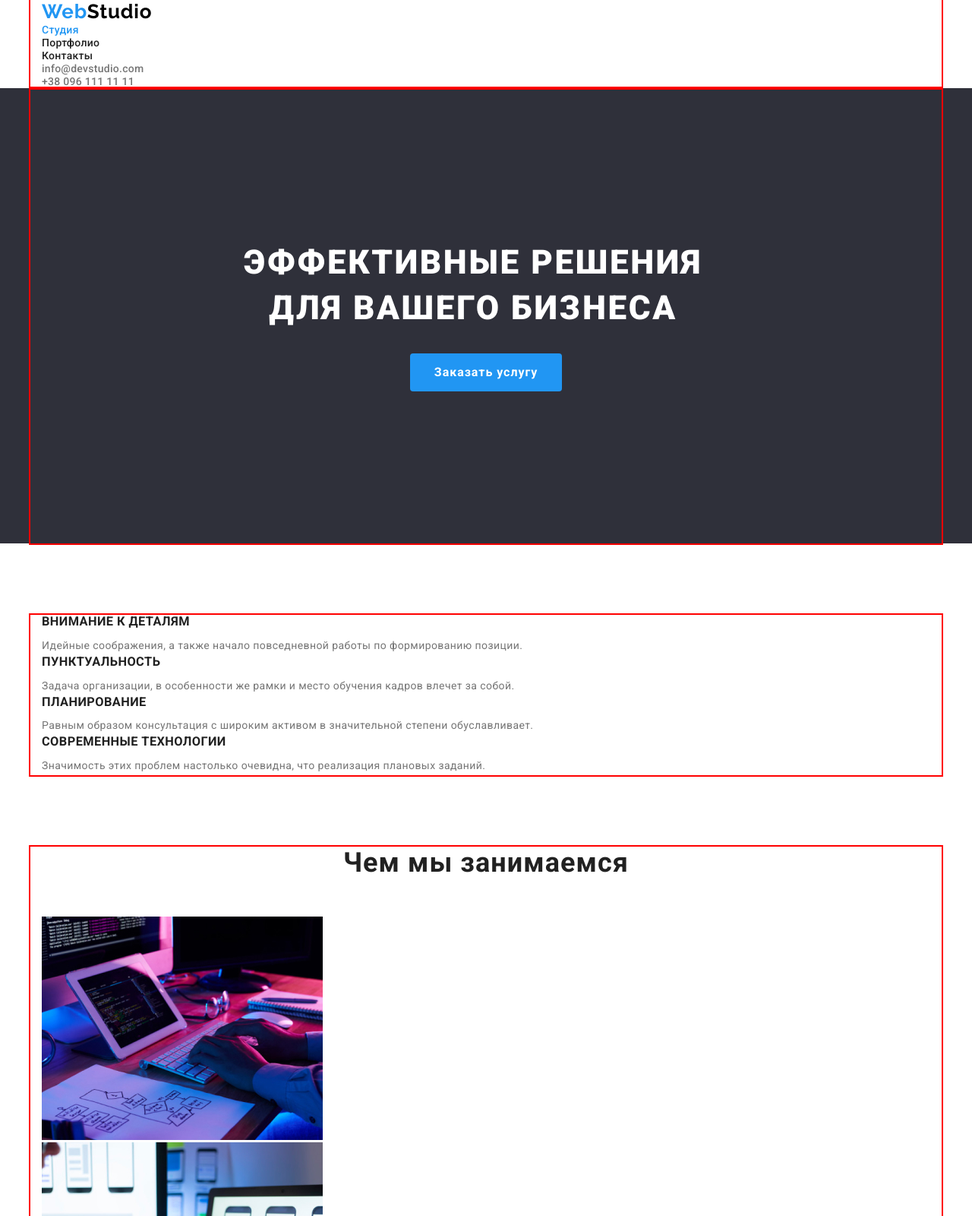
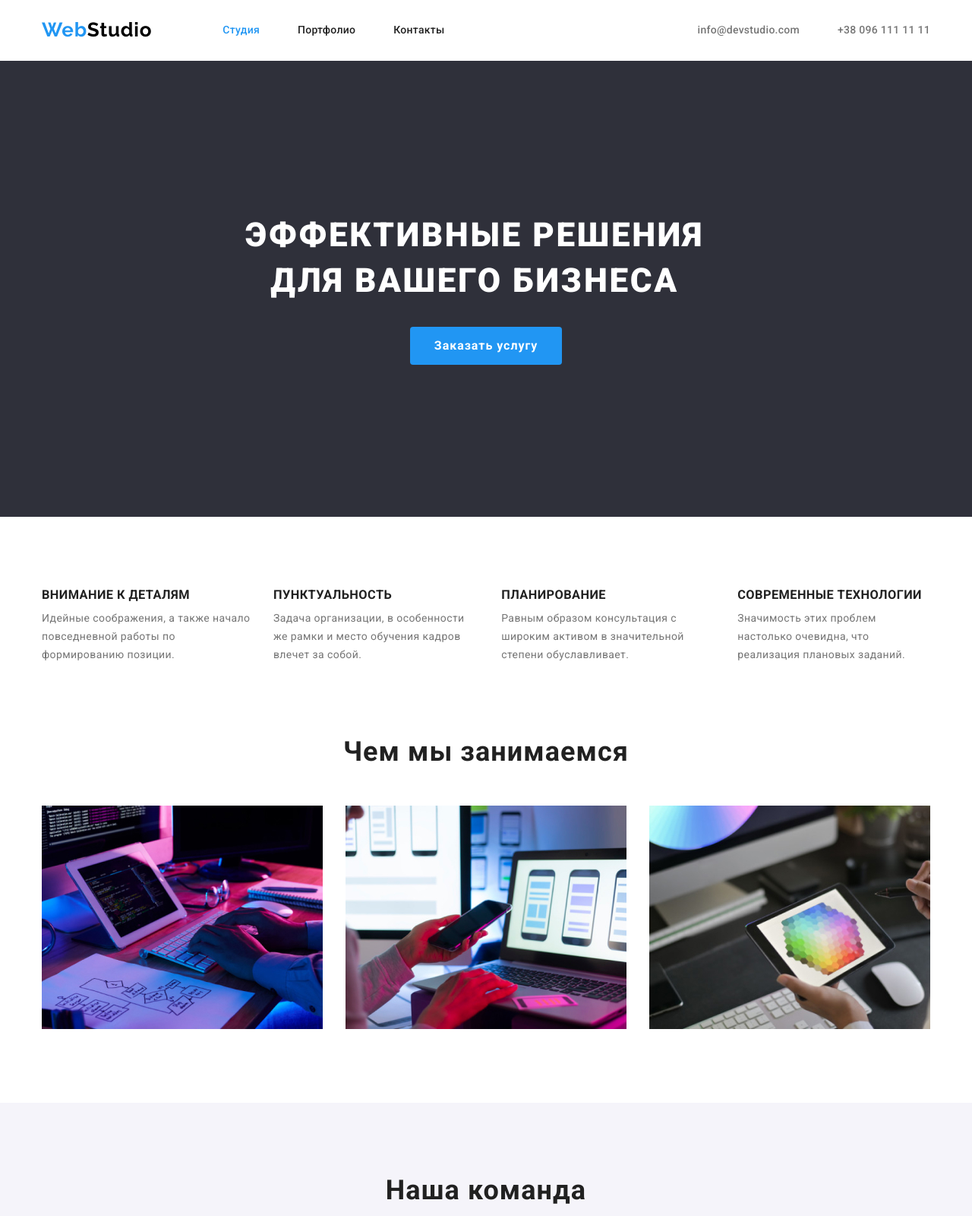
Before and after one commit to VIACHESLAV-ANT/goit-markup-hw-03, a plain HTML site: page index.html in a window 1280 px wide. Shown: the top 1600 px of the page at 76% size. Drawn offline with nearby package versions, Linux system fonts and the light colour scheme.

Commit message:
Comleted

```diff
--- a/css/style.css
+++ b/css/style.css
@@ -53,7 +53,7 @@ body {
     width: 1200px;
     padding-left: 15px;
     padding-right: 15px;
-    outline: 2px red solid;
+    /* outline: 2px red solid; */
     margin-left: auto;
     margin-right: auto;
 
@@ -64,6 +64,9 @@ body {
 }
 
 /* Header */
+.nav, header nav{
+    display: flex;
+}
 /* logo */
 .logo{
     color:  var(--acent-color);
@@ -78,10 +81,19 @@ body {
 
 .logo-black{
     color: var(--logo-color);
+    margin-right: 93px;
+}
+
+header .logo{
+    padding-top: 24px;
+    padding-bottom: 25px;
 }
 
 
 /* site nav */
+.navi{
+    display: flex;
+}
 
 .navi-link{
     color: var(--primary-text-color);
@@ -90,6 +102,9 @@ body {
     letter-spacing: 0.02em;
     text-decoration: none;
 
+    padding-top: 32px;
+    padding-bottom: 32px;
+    display: block;
 }
 
 
@@ -102,12 +117,24 @@ body {
 }
 
 /* kontakt list */
+header .kontakt{
+    display: flex;
+    margin-left: auto;
+}
+
+.nav .item:not(:last-child){
+    margin-right: 50px;
+}
 
 .kontakt-link{
     color: var(--second-text-color);
     font-weight: 500;
     line-height: 1.14;
     letter-spacing: 0.02em;
+
+    padding-top: 32px;
+    padding-bottom: 32px;
+    display: block;
 }
 
 /* Footer */
@@ -161,7 +188,7 @@ footer .container{
 }
 
 .hero .container{
-    padding: 200px 235px;
+    padding: 200px 237px;
 }
 
 .hero-title{
@@ -206,6 +233,14 @@ margin-top: 30px;
 
 /* feature */
 
+.feature{
+    display: flex;
+}
+
+.feature-item:not(:last-child){
+    margin-right: 30px;
+}
+
 .invisible{
     color: var(--white-color);
 
@@ -231,6 +266,11 @@ margin-top: 10px;
 
 .work{
     margin-top: 50px;
+    display: flex;
+}
+
+.work-item:not(:last-child){
+    margin-right: 30px;
 }
 
 /* Team */
@@ -293,7 +333,10 @@ margin-top: 10px;
     border-radius: 4px;
     padding: 6px 22px;
     border: 0px;
-    min-width: ;
+   }
+
+   .portfolio-item:not(:last-child){
+    margin-right: 8px;
    }
 
    .portfolio-button:hover,
@@ -325,26 +368,37 @@ margin-top: 10px;
 
    .team-person{
     padding-bottom: 30px;
-    outline: 1px red solid;
+    /* outline: 1px red solid; */
     background-color: var(--white-color);
+   }
+   .team-person:not(:last-child){
+    margin-right: 30px;
    }
 
    .portfolio{
     display: flex;
     padding-bottom: 16px;
-    outline: 2px red solid;
-    width: 611px;
+    /* outline: 2px red solid; */
+    width: 612px;
+    margin-left: auto;
+    margin-right: auto;
    }
 
    .galery-box{
-    outline: 2px red solid;
+    /* outline: 2px red solid; */
     width: 370px;
     height: 404px;
     margin-top: 30px;
+    margin-right: 30px;
+
+   }
+
+   .galery-box:nth-child(3n){
+    margin-right: 0px;
    }
 
    .galery-box-text{
-    outline: 2px red solid;
+    /* outline: 2px red solid; */
     margin: 20px 24px;
    }
 
--- a/index.html
+++ b/index.html
@@ -22,14 +22,14 @@
 
 
                 <ul class="navi list">
-                    <li><a href="./index.html" class="navi-link active">Студия</a></li>
-                    <li><a href="./portfolio.html" class="navi-link">Портфолио</a></li>
-                    <li><a href="" class="navi-link">Контакты</a></li>
+                    <li class="item"><a href="./index.html" class="navi-link active">Студия</a></li>
+                    <li class="item"><a href="./portfolio.html" class="navi-link">Портфолио</a></li>
+                    <li class="item"><a href="" class="navi-link">Контакты</a></li>
                 </ul>
             </nav>
                 <ul class="kontakt list">
-                    <li><a href="" class="kontakt-link list">info@devstudio.com</a></li>
-                    <lI><a href="" class="kontakt-link list">+38 096 111 11 11</a></lI>
+                    <li class="item"><a href="" class="kontakt-link list">info@devstudio.com</a></li>
+                    <lI class="item"><a href="" class="kontakt-link list">+38 096 111 11 11</a></lI>
                 </ul>
 
             </div>
@@ -49,19 +49,19 @@
 <div class="container">
     <h2 class="sections-title invisible">Особености</h2>
     <ul class="feature list">
-        <li>
+        <li class="feature-item">
             <h3 class="feature-title">Внимание к деталям</h3>
             <p class="feature-tekst">Идейные соображения, а также начало повседневной работы по формированию позиции.</p>
         </li>
-        <li>
+        <li class="feature-item">
             <h3 class="feature-title">Пунктуальность</h3>
             <p class="feature-tekst">Задача организации, в особенности же рамки и место обучения кадров влечет за собой.</p>
         </li>
-        <li>
+        <li class="feature-item">
             <h3 class="feature-title">Планирование</h3>
             <p class="feature-tekst">Равным образом консультация с широким активом в значительной степени обуславливает.</p>
         </li>
-        <li>
+        <li class="feature-item">
             <h3 class="feature-title">Современные технологии</h3>
             <p class="feature-tekst">Значимость этих проблем настолько очевидна, что реализация плановых заданий.</p>
         </li>
@@ -74,9 +74,9 @@
     <div class="container">
         <h2 class="sections-title">Чем мы занимаемся</h2>
     <ul class="work list">
-        <li><img src="./images/img1.1.jpg" alt="робота з компютером" width="370"></li>
-        <li><img src="./images/img1.2.jpg" alt="робота з телефоном" width="370"></li>
-        <li><img src="./images/img1.3.jpg" alt="робота з планшетом" width="370"></li>
+        <li class="work-item"><img src="./images/img1.1.jpg" alt="робота з компютером" width="370"></li>
+        <li class="work-item"><img src="./images/img1.2.jpg" alt="робота з телефоном" width="370"></li>
+        <li class="work-item"><img src="./images/img1.3.jpg" alt="робота з планшетом" width="370"></li>
     </ul>
     </div>
 </section>
```
Also changed, not shown: portfolio.html (+10 -10 lines).
